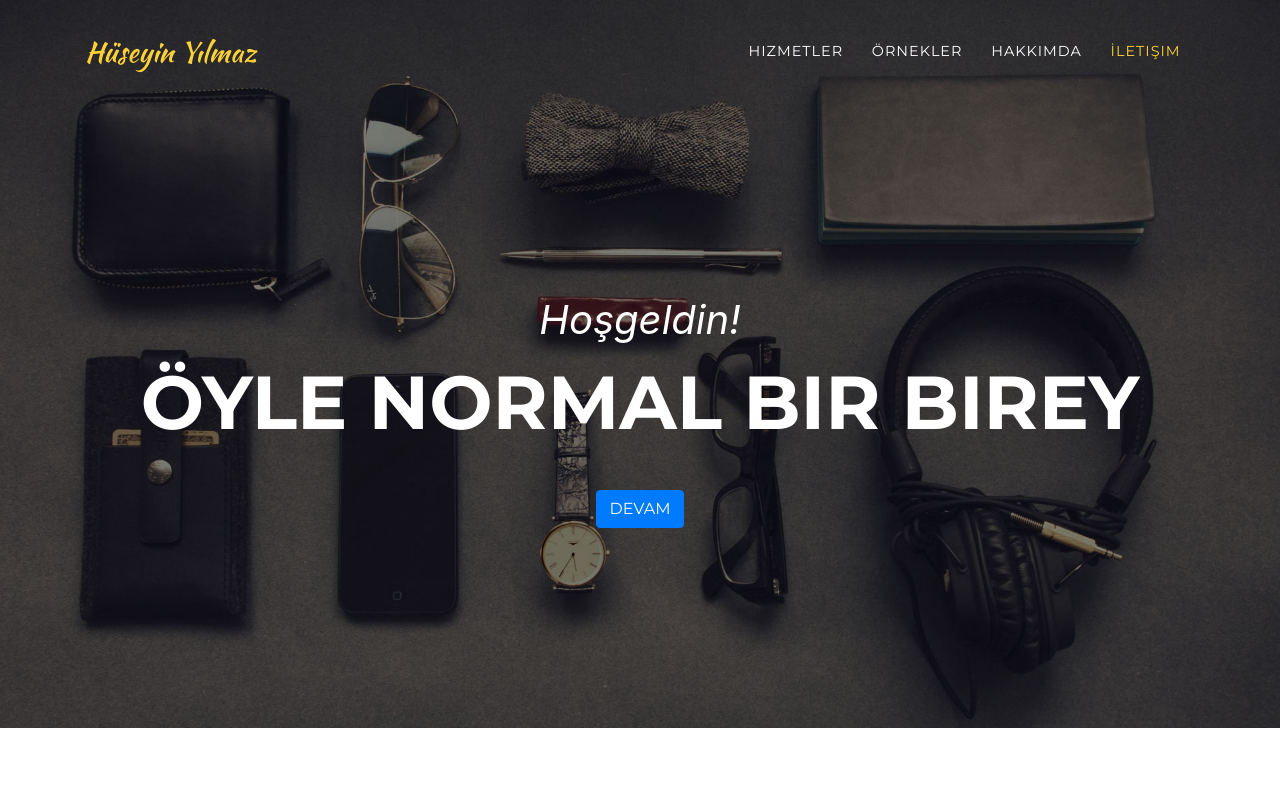
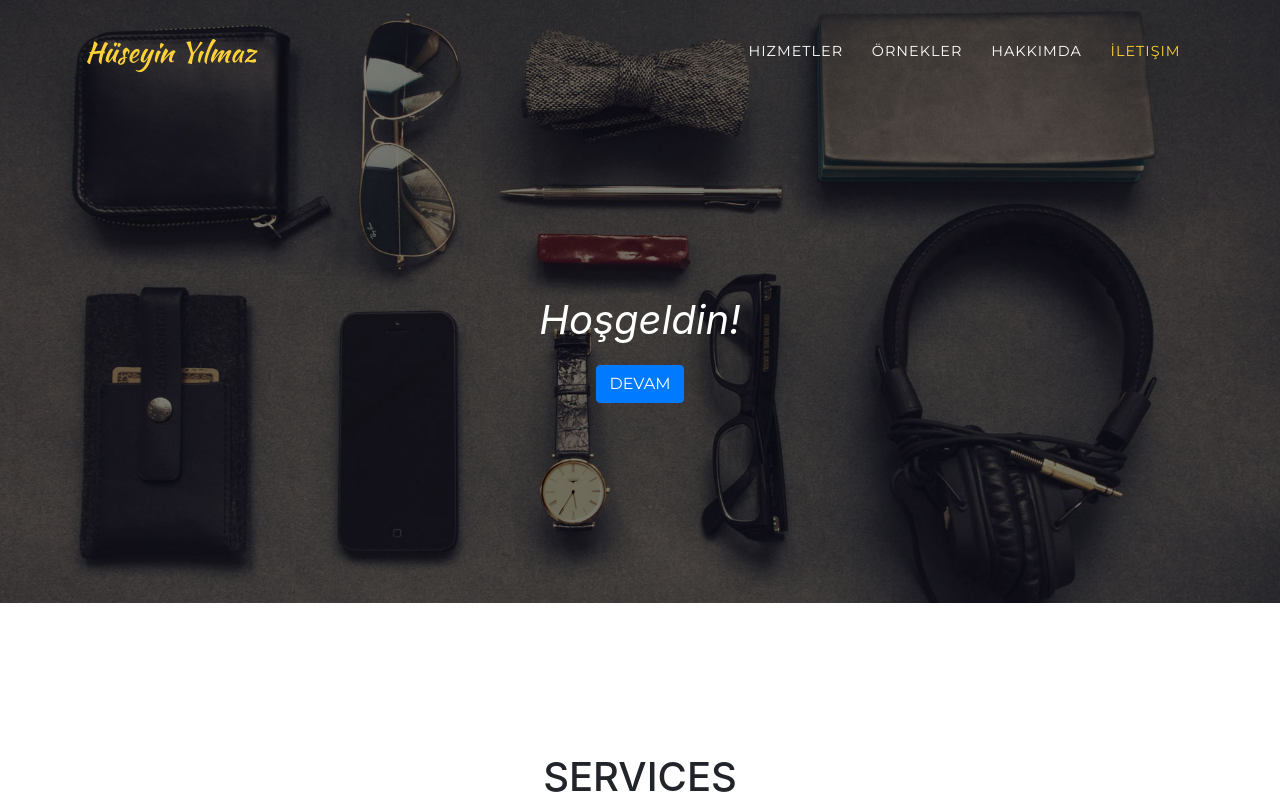
Before and after one commit to huseyin28/huseyin28.github.io, a website with bundled scripts: page index.html in a window 1280 px wide. Shown: the top 804 px of the page. Built offline with nearby package versions, Linux system fonts and the light colour scheme; a web font is replaced by a local one.

Commit message:
slogan remove

```diff
--- a/index.html
+++ b/index.html
@@ -60,7 +60,6 @@
 		<div class="container">
 			<div class="intro-text">
 				<div class="intro-lead-in">Hoşgeldin!</div>
-				<div class="intro-heading text-uppercase">Öyle normal bir birey</div>
 				<a class="btn btn-primary btn-xl text-uppercase js-scroll-trigger" href="#services">Devam</a>
 			</div>
 		</div>
```
